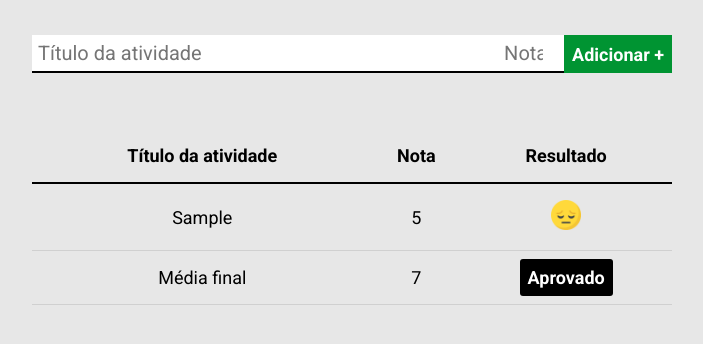
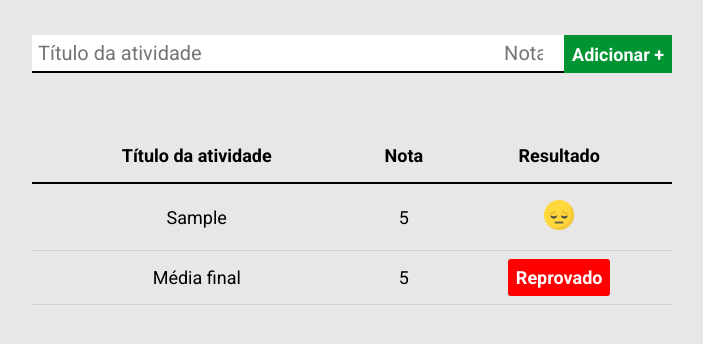
Before and after one commit to FernandaMendex/calculadora-de-media, a plain HTML site: page index.html in a window 1280 px wide. Both pictures are taken after typing "Sample", "5" into the empty fields and a click on the button "Adicionar +". Shown: the part 158-502 px from the top of the page, without its empty margins (288-991 px from the left). Drawn offline with Linux system fonts and the light colour scheme.

Commit message:
feat: adição da funcionalidade de retornar um resultado para os dados inseridos pelo usuário no formulário utilizando JavaScript

```diff
--- a/index.html
+++ b/index.html
@@ -40,8 +40,8 @@
             <tfoot>
                 <tr>
                     <td>Média final</td>
-                    <td>7</td>
-                    <td><span class="resultado">Aprovado</span></td>
+                    <td id="media-final-valor">---</td>
+                    <td id="media-final-resultado">---</span></td>
                 </tr>
             </tfoot>
         </table>
--- a/main.js
+++ b/main.js
@@ -2,6 +2,12 @@ const form = document.getElementById('formCalculadora');
 
 const imgAprovado = '<img src="./images/aprovado.png" alt="Emoji festejando" />';
 const imgReprovado = '<img src="./images/reprovado.png" alt="Emoji decepcionado" />';
+
+const atividades = [];
+const notas = [];
+
+const spanAprovado = '<span class="resultado aprovado">Aprovado</span>';
+const spanReprovado = '<span class="resultado reprovado">Reprovado</span>';
 
 let linhas = '';
 
@@ -10,11 +16,18 @@ form.addEventListener('submit', function(e) {
 
     adicionaLinha();
     atualizaTabela();
+    atualizaMediaFinal();
 });
 
 function adicionaLinha() {
     const inputTituloAtividade = document.getElementById('titulo-atividade');
     const inputNotaAtividade = document.getElementById('nota-atividade');
+
+    if (atividades.includes(inputTituloAtividade.value)) {
+        alert(`Atividade "${inputTituloAtividade.value}" já incluída.`);
+    } else {
+        atividades.push(inputTituloAtividade.value);
+        notas.push(parseFloat(inputNotaAtividade.value));
 
         let linha = '<tr>';
         linha += `<td>${inputTituloAtividade.value}</td>`;
@@ -23,6 +36,7 @@ function adicionaLinha() {
         linha += '</tr>';
 
         linhas += linha;
+    }
 
     inputTituloAtividade.value = '';
     inputNotaAtividade.value = '';
@@ -32,3 +46,20 @@ function atualizaTabela() {
     const corpoTabela = document.querySelector('tbody');
     corpoTabela.innerHTML = linhas;
 }
+
+function atualizaMediaFinal() {
+    const mediaFinal = calculaMediaFinal();
+
+    document.getElementById('media-final-valor').innerHTML = mediaFinal;
+    document.getElementById('media-final-resultado').innerHTML = mediaFinal >= 7 ? spanAprovado : spanReprovado;
+}
+
+function calculaMediaFinal(){
+    let somaNotas = 0;
+
+    for (let i = 0; i < notas.length; i++) {
+        somaNotas += notas[i];
+    }
+
+    return somaNotas / notas.length;
+}
```
Lines whose indentation alone changed are shown as unchanged.
